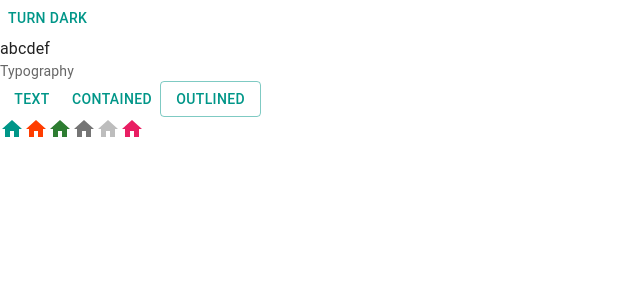
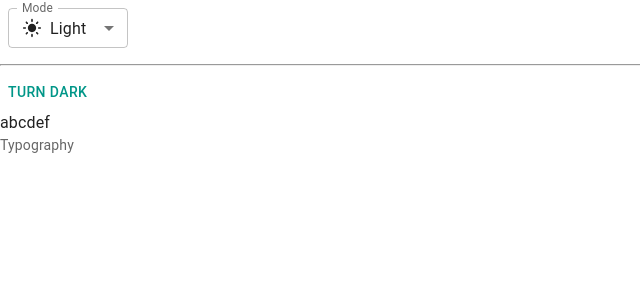
Before and after one commit to thonghp/trello-web, a React app: page / in a window 1280 px wide. Shown: the top 300 px of the page, without its empty margins (0-640 px from the left). Built offline with nearby package versions, Linux system fonts and the light colour scheme; the HTML template or start-up script is replaced by a standard one.

Commit message:
config dark and light mode by system and use box component

```diff
--- a/src/App.jsx
+++ b/src/App.jsx
@@ -1,11 +1,70 @@
 import Button from "@mui/material/Button";
-import { pink } from "@mui/material/colors";
-import HomeIcon from "@mui/icons-material/home";
 import Typography from "@mui/material/Typography";
+import Box from '@mui/material/Box';
 
 import { useColorScheme } from '@mui/material/styles';
+// import useMediaQuery from '@mui/material/useMediaQuery';
+
+import InputLabel from '@mui/material/InputLabel';
+import MenuItem from '@mui/material/MenuItem';
+import FormControl from '@mui/material/FormControl';
+import Select from '@mui/material/Select';
+
+import LightModeIcon from "@mui/icons-material/LightMode";
+import DarkModeOutlinedIcon from "@mui/icons-material/DarkModeOutlined";
+import SettingsBrightnessIcon from "@mui/icons-material/SettingsBrightness";
+
+function ModeSelect() {
+  const { mode, setMode } = useColorScheme();
+  const handleChange = (event) => {
+    const selectedMode = event.target.value // đọc giá trị khi nhấn vào mode select
+    setMode(selectedMode)
+  };
+
+  return (
+    <FormControl sx={{ m: 1, minWidth: 120 }} size="small">
+      <InputLabel id="label-select-dark-light-mode">Mode</InputLabel>
+      <Select
+        labelId="label-select-dark-light-mode"
+        id="select-dark-light-mode"
+        value={mode}
+        label="Mode"
+        onChange={handleChange}
+      >
+        <MenuItem value="light">
+          {/* icon nó bị lệch nêu dùng flex để căn chỉnh nó lại,
+          gap (spacing) dùng để tạo khoảng cách, mặc định nó là 8px  */}
+          {/* <div style={{ display: 'flex', alignItems: 'center', gap: '8px' }}> */}
+
+          <Box sx={{ display: 'flex', alignItems: 'center', gap: 1 }}>
+            <LightModeIcon fontSize="small" /> Light
+          </Box>
+        </MenuItem>
+        <MenuItem value="dark">
+          {/* nó giống div ở trên */}
+          <Box sx={{ display: 'flex', alignItems: 'center', gap: 1 }}>
+            <DarkModeOutlinedIcon fontSize="small" /> Dark
+          </Box>
+        </MenuItem>
+        <MenuItem value="system">
+          <Box sx={{ display: 'flex', alignItems: 'center', gap: 1 }}>
+            <SettingsBrightnessIcon fontSize="small" /> System
+          </Box>
+        </MenuItem>
+      </Select>
+    </FormControl>
+  );
+}
+
 
 function ModeToggle() {
+  /*
+   * là một hook do mui viết sử dụng prefers-color-scheme để đọc dark hoặc light mode đang chạy trên
+   * máy tính cá nhân của user
+   */
+  // const prefersDarkMode = useMediaQuery('(prefers-color-scheme: dark)');
+  // const prefersLightMode = useMediaQuery('(prefers-color-scheme: light)');
+  // console.log({ prefersDarkMode, prefersLightMode });
   const { mode, setMode } = useColorScheme(); // hỗ trợ lưu vào local storage sẵn rồi
   return (
     <Button
@@ -21,11 +80,13 @@ function ModeToggle() {
 function App() {
   return (
     <>
+      <ModeSelect />
+      <hr />
       <ModeToggle />
       <br />
       <div>abcdef</div>
       <Typography variant="body2" color="text.secondary">Typography</Typography>
-      <Button variant="text">Text</Button>
+      {/* <Button variant="text">Text</Button>
       <Button var iant="contained">Contained</Button>
       <Button variant="outlined">Outlined</Button>
       <br />
@@ -34,7 +95,7 @@ function App() {
       <HomeIcon color="success" />
       <HomeIcon color="action" />
       <HomeIcon color="disabled" />
-      <HomeIcon sx={{ color: pink[500] }} />
+      <HomeIcon sx={{ color: pink[500] }} /> */}
     </>
   );
 }
```
